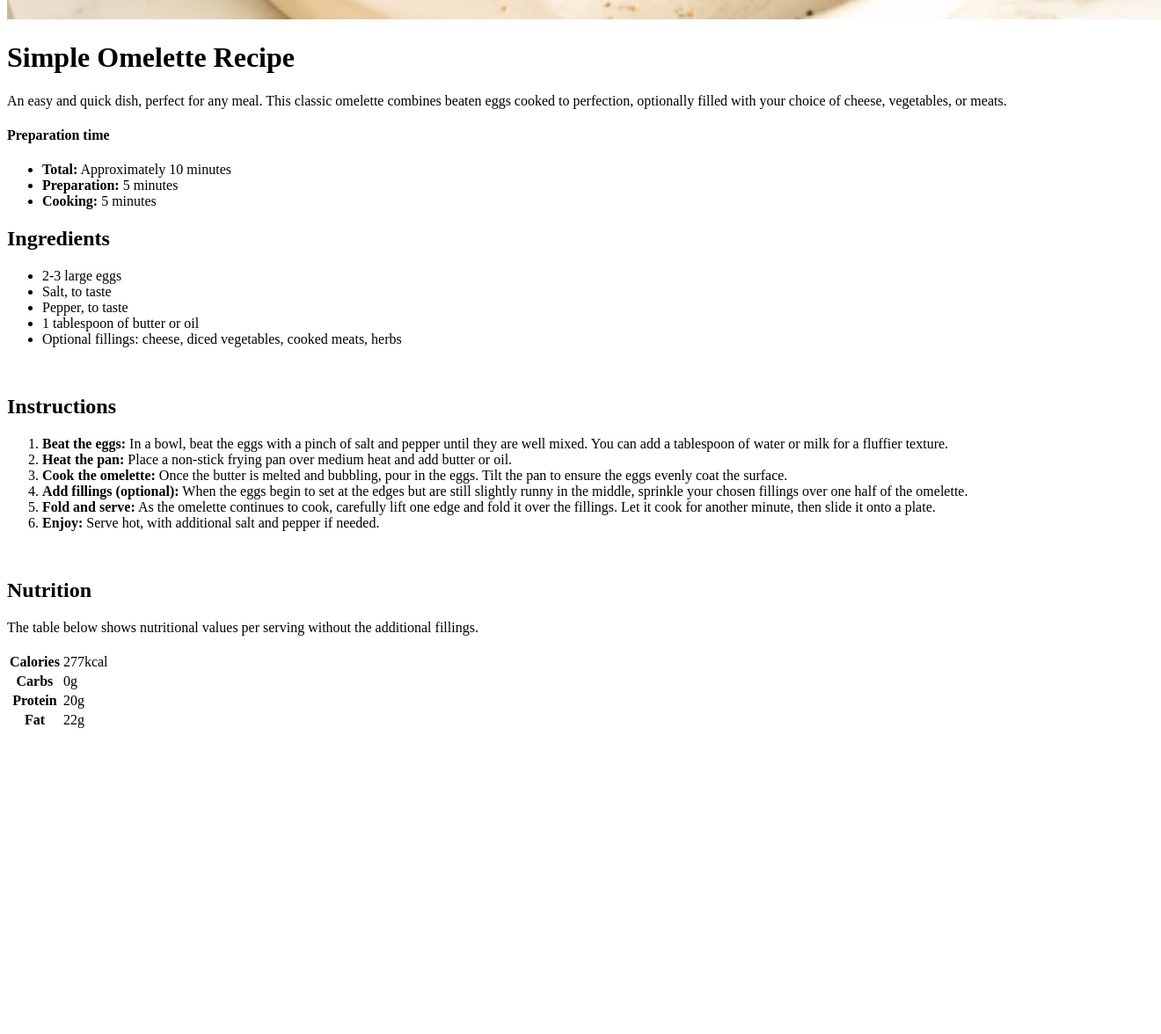
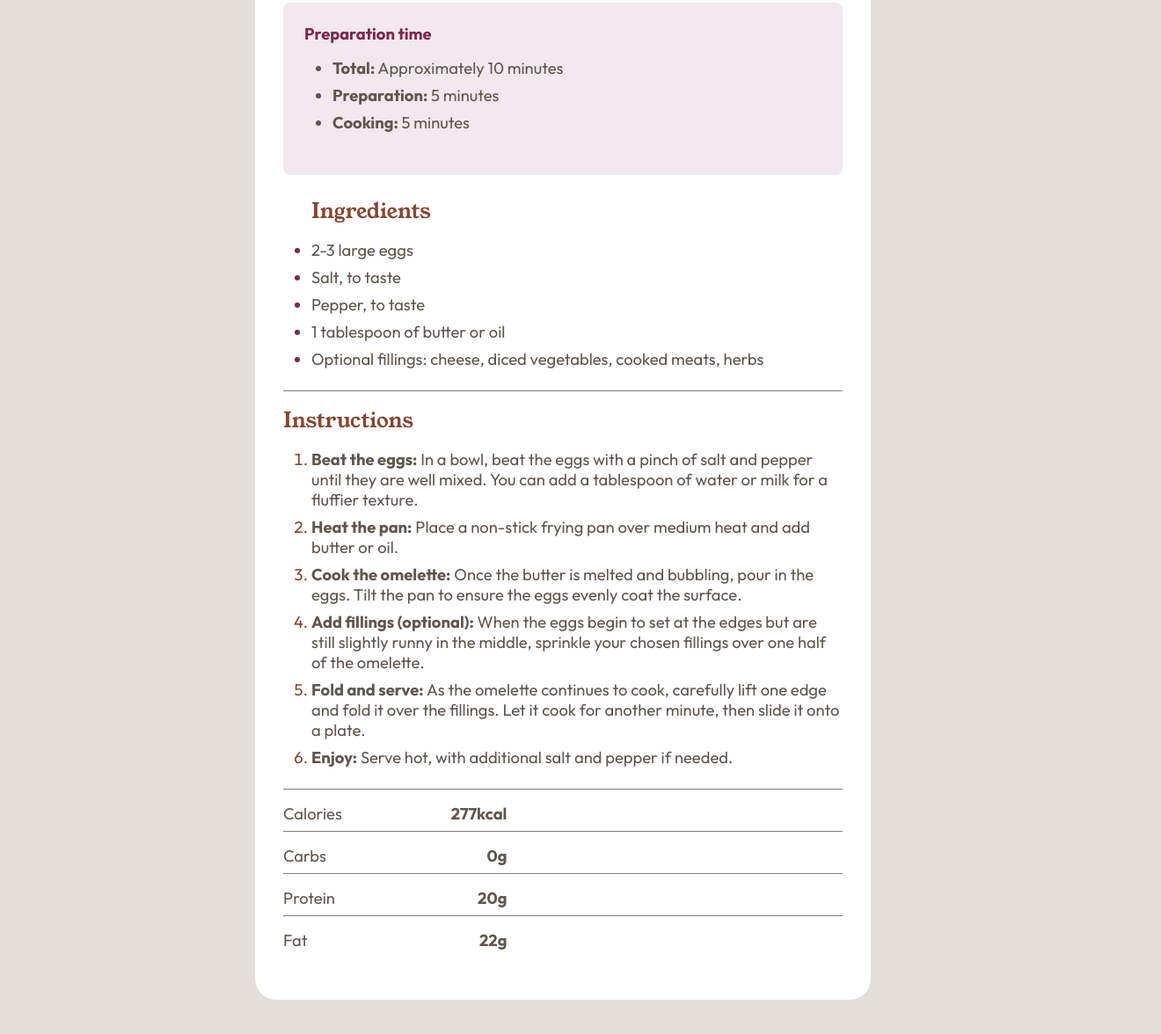
Before and after one commit to zane146309-tech/recipe-page, a plain HTML site: page index.html in a window 1280 px wide. Shown: the part 586-1762 px from the top of the page at 88% size, 1320 px wide, since content can reach past the window. Before the commit the page ends 1425 px from the top, so only its background shows below. Drawn offline with Linux system fonts and the light colour scheme.

Commit message:
final commit

```diff
--- a/index.html
+++ b/index.html
@@ -4,7 +4,7 @@
   <meta charset="UTF-8">
   <meta name="viewport" content="width=device-width, initial-scale=1.0"> <!-- displays site properly based on user's device -->
 
-  <link rel="stylesheet" href="style.css">
+  <link rel="stylesheet" href="./styles.css">
 
   <link rel="icon" type="image/png" sizes="32x32" href="./assets/images/favicon-32x32.png">
 
@@ -38,9 +38,9 @@
       to perfection, optionally filled with your choice of cheese, vegetables, or meats.</p>
     </header>
 
-    <div class="preparation-time-container">
+    <div class="preparation-container">
       <h4>Preparation time</h4>
-      <ul>
+      <ul class="preparation-list">
         <li><strong>Total:</strong> Approximately 10 minutes</li>
         <li><strong>Preparation:</strong> 5 minutes</li>
         <li><strong>Cooking:</strong> 5 minutes</li>
@@ -57,9 +57,9 @@
         <li>Optional fillings: cheese, diced vegetables, cooked meats, herbs</li>
       </ul>
     </div>
-    <br>
+    <hr>
 
-    <div class="instructions">
+    <div class="instructions-list">
       <h2>Instructions</h2>
       <ol>
         <li><strong>Beat the eggs:</strong> In a bowl, beat the eggs with a pinch of salt and pepper until they are well mixed. You can add a tablespoon of water or milk for a fluffier texture.</li>
@@ -70,32 +70,29 @@
         <li><strong>Enjoy:</strong> Serve hot, with additional salt and pepper if needed.</li>
       </ol>
     </div>
-    <br>
+    <hr>
 
-    <table>
-      <thead>
-        <h2>Nutrition</h2>
-        <p>The table below shows nutritional values per serving without the additional fillings.</p>
-      </thead>
-      <tbody>
-        <tr></tr>
-          <th>Calories</td>
-          <td>277kcal</td>
-        </tr>
-        <tr>
-          <th>Carbs</td>
-          <td>0g</td>
-        </tr>
-        <tr>
-          <th>Protein</td>
-          <td>20g</td>
-        </tr>
-        <tr>
-          <th>Fat</td>
-          <td>22g</td>
-        </tr>
-      </tbody>
-    </table>
+    <ul class="nutrition-list">
+      <li>
+        Calories
+        <strong>277kcal</strong>
+      </li>
+      <hr>
+      <li>
+        Carbs
+        <strong>0g</strong>
+      </li>
+      <hr>
+      <li>
+        Protein
+        <strong>20g</strong>
+      </li>
+      <hr>
+      <li>
+        Fat
+        <strong>22g</strong>
+      </li>
+
   </main>
 </body>
 </html>
--- a/styles.css
+++ b/styles.css
@@ -9,7 +9,7 @@
 
     --Brown-800: hsl(14, 45%, 36%);
 
-    --Rose-800: hsl(332, 51%, 32%);
+    --Rose-800: hsla(332, 51%, 32%, 0.1);
     --Rose-50: hsl(330, 100%, 98%);
 
     /* Font Families */
@@ -35,10 +35,113 @@ body {
 }
 
 #main-content-container {
-    width: 100px;
-    margin: 0 auto;
-    padding: 20px;
+    max-width: 700px;
     font-family: var(--outfit);
+    color: var(--Stone-600);
+    background-color: var(--White);
+    padding: 2rem;
+    margin-top: 5rem;
+    margin-bottom: 5rem;
+    border-radius: 1.5rem;
+    font-size: 1.15rem;
+}
+
+img {
+    width: 100%;
+    display: block;
+    border-radius: 1.5rem;
+    margin-bottom: 2rem;
+}
+
+h1, h2 {
+    font-family: var(--young-serif);
+    margin-bottom: 1rem;
+    font-size: 1.5rem;
+}
+
+h1 {
     color: var(--Stone-900);
+    font-weight: 500;
+    font-size: 2rem;
+}
+
+li {
+    margin-bottom: 0.5rem;
+}
+
+ul, ol, p {
+    margin-bottom: 1.5rem;
+}
+
+.preparation-container {
+    background-color: var(--Rose-800);
+    padding: 1.5rem;
+    border-radius: 0.5rem;
+    margin-bottom: 1.5rem;
+}
+
+h4 {
+    color: hsla(332, 51%, 32%, 1);
+    margin-bottom: 1rem;
+}
+
+.preparation-list, .ingredients-list, ol {
+  padding-left: 2rem;
+}
+
+.ingredients-list li::marker {
+    color: hsl(332, 51%, 32%);
+}
+
+h2 {
+    color:hsl(14, 45%, 36%);
+    font-weight: 500;
+}
+
+.instructions-list li::marker {
+    color: hsl(14, 45%, 36%);
+}
+
+hr {
+    border-top: 1px solid rgba(0, 0, 0, 0.5);
+    margin-bottom: 1rem;
+}
+
+.nutrition-list li {
+    list-style-type: none;
+    display: flex;
+    justify-content: space-between;
+    width: 40%;
+}
+
+.nutrition strong {
+    color:hsl(14, 45%, 36%);
+}
+
+@media (max-width: 400px) {
+    body {
+        background-color: white;
+    }
+
+    .nutrition-list li {
+        width: 60%;
+    }
+
+    img {
+        border-radius: 0;
+        width: 340px;
+    }
+
+    #main-content-container {
+    max-width: 700px;
+    font-family: var(--outfit);
+    color: var(--Stone-600);
     background-color: var(--White);
+    padding: 2rem;
+    padding-top: 0;
+    margin-top: 0;
+    margin-bottom: 5rem;
+    border-radius: 1.5rem;
+    font-size: 1.15rem;
 }
+}
```
